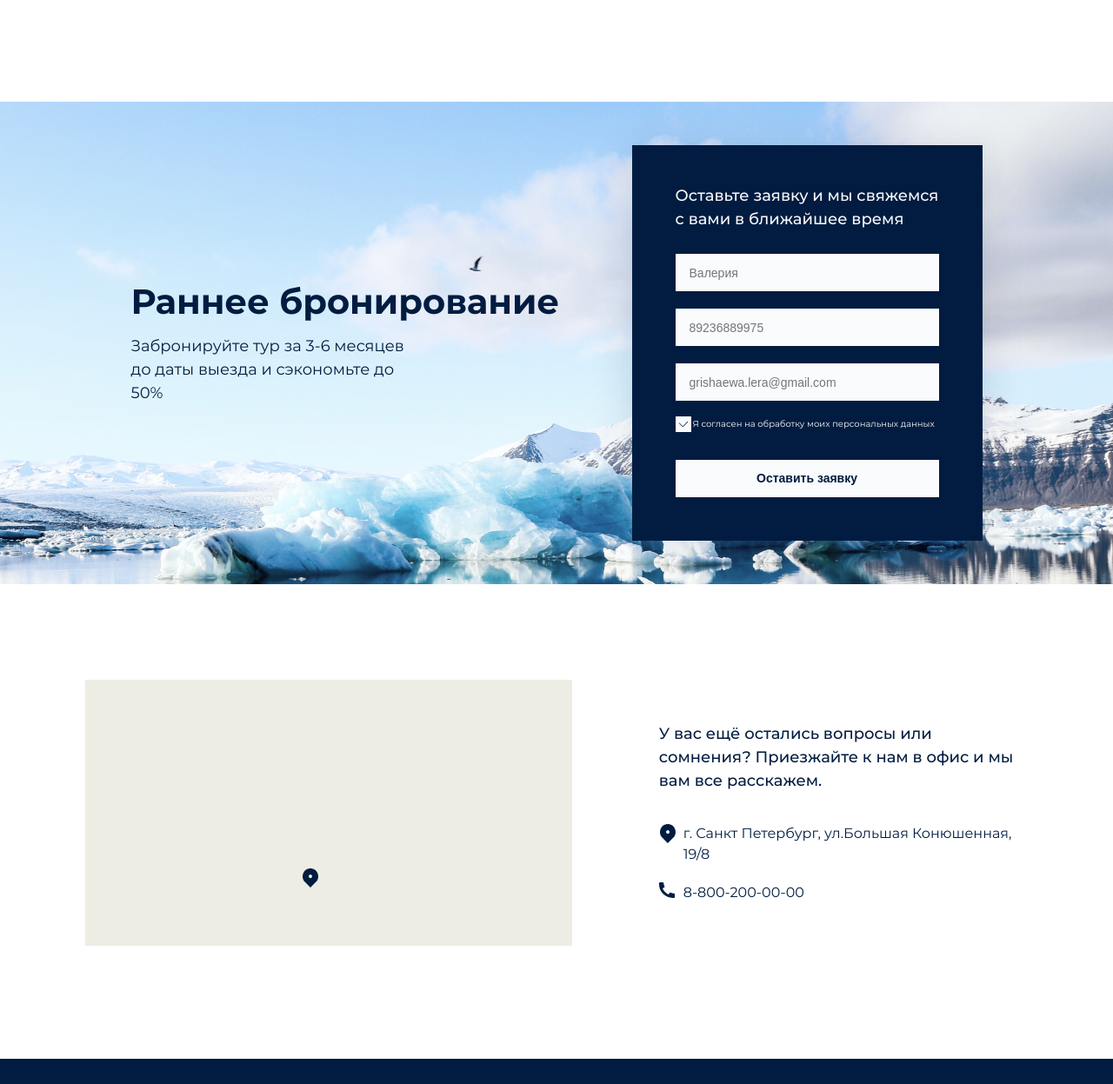
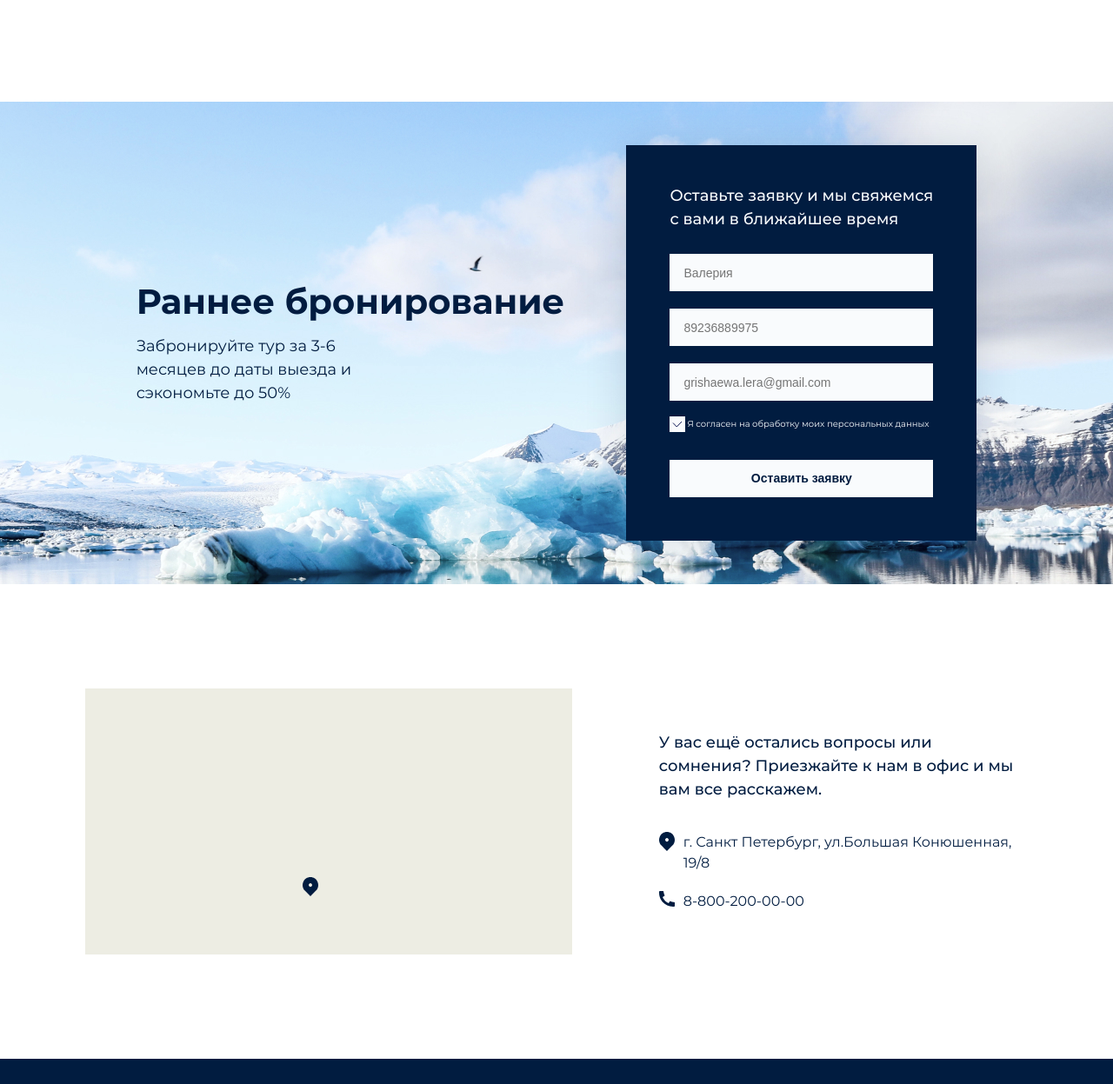
Before and after one commit to unbugster/antarctica, a plain HTML site: page index.html in a window 1280 px wide. Shown: the part 3030-4277 px from the top of the page at 87% size. Drawn offline with Linux system fonts and the light colour scheme.

Commit message:
Исправляет вид блоков согасно макету

```diff
--- a/css/style.css
+++ b/css/style.css
@@ -521,7 +521,7 @@ body {
     line-height: 140%;
 }
 .cruises__card-text dl dd:not(:last-child) {
-    margin: 0px 0px 14px 0px;
+    margin: 0px 0px 13px 0px;
 }
 .cruises__card-link {
     position: absolute;
@@ -560,7 +560,7 @@ body {
 
     min-height:555px;
     width: 100%;
-    padding:50px 60px;
+    padding:50px 67px;
 
 
     background: #e8f0f3 url(../img/reservation.jpg) no-repeat center;
@@ -748,7 +748,7 @@ input[type="submit"] {
     display: flex;
     align-items: center;
     justify-content: flex-end;
-    padding:110px 0px;
+    padding:120px 0px;
 }
 .contacts__map {
     position: relative;
@@ -762,6 +762,10 @@ input[type="submit"] {
     background-size: cover;
 }
 
+.contacts__map-marker {
+    width:18px;
+    height:22px;
+}
 .contacts__map-marker_fixed {
     position: absolute;
     right: 292px;
@@ -797,9 +801,9 @@ input[type="submit"] {
 
 .contacts__text-address_marker::before {
     position: absolute;
-    top: 1px;
-    left: 1px;
-    margin: 0px;
+    top: 0px;
+    left: 0px;
+    margin:0px;
     width: 18px;
     min-height: 22px;
 
```
